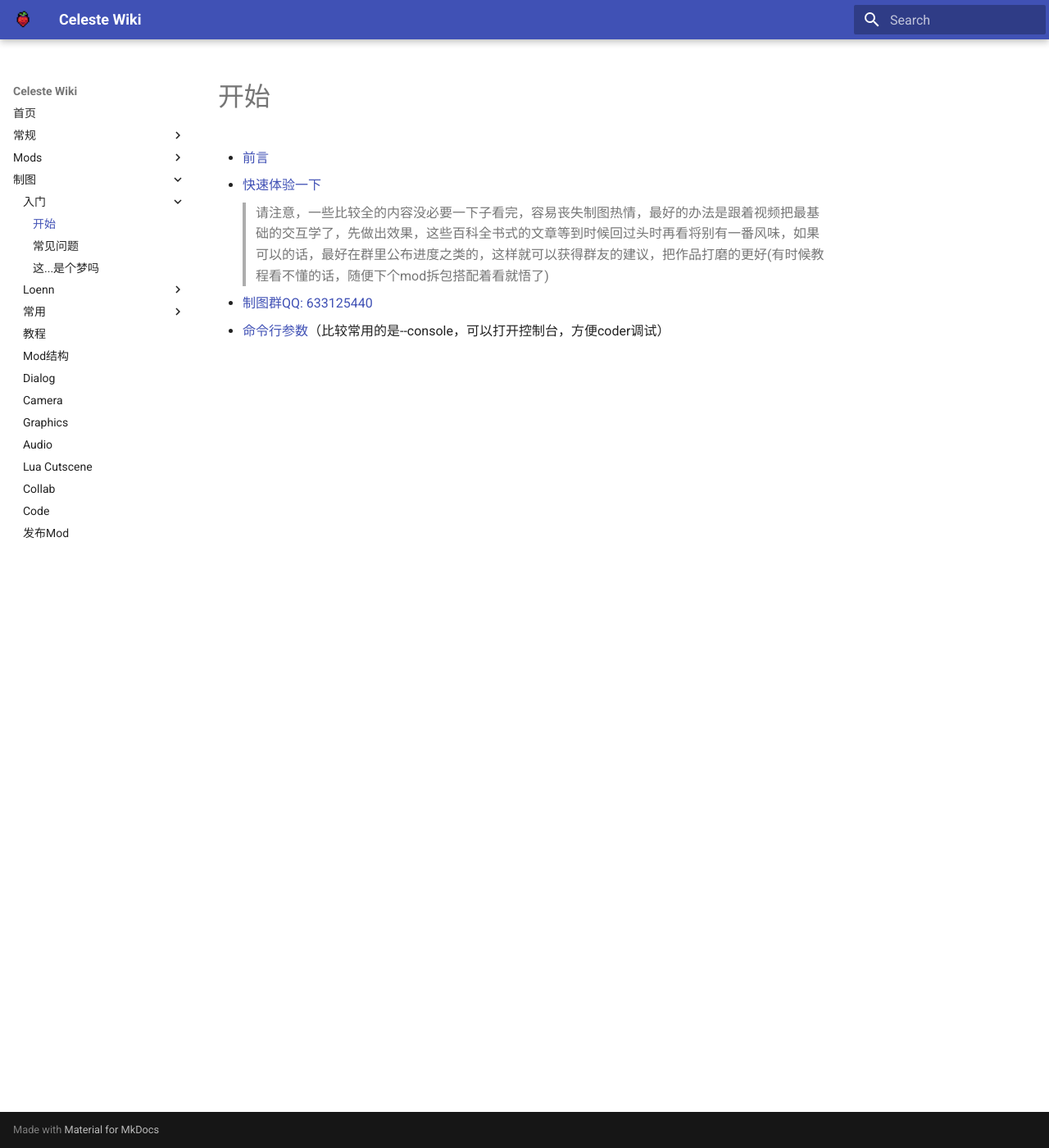
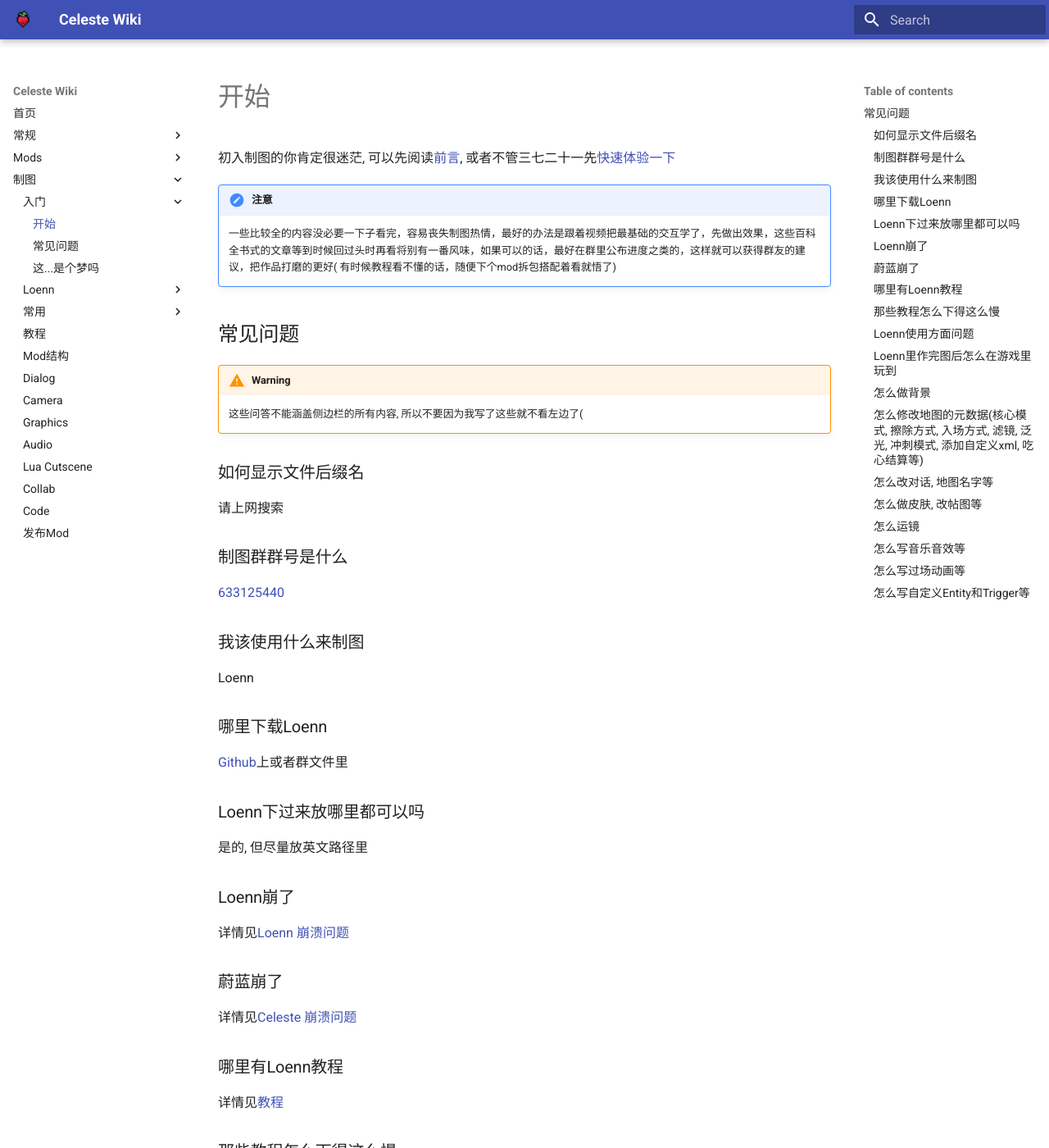
Before and after one commit to LuckyBoy-7/CelesteWikiModule, an MkDocs documentation site: the page built from docs/mappings/start/start.md, in a window 1280 px wide and 1400 px high. Shown: the whole window at 82% size. Built offline with MkDocs 1.6.1 and Material for MkDocs 9.7.7, drawn with Linux system fonts in a browser that asks for light colours; some of the changed text lies outside the part shown.

Commit message:
更适合中国宝宝体质

```diff
--- a/docs/mappings/start/start.md
+++ b/docs/mappings/start/start.md
@@ -1,5 +1,86 @@
-* [前言](https://wiki.biligame.com/celeste/%E6%96%B0%E6%89%8B%E5%BC%95%E5%AF%BC)
-* [快速体验一下](https://www.bilibili.com/video/BV1tR4y1X7wu)
-   >  请注意，一些比较全的内容没必要一下子看完，容易丧失制图热情，最好的办法是跟着视频把最基础的交互学了，先做出效果，这些百科全书式的文章等到时候回过头时再看将别有一番风味，如果可以的话，最好在群里公布进度之类的，这样就可以获得群友的建议，把作品打磨的更好(有时候教程看不懂的话，随便下个mod拆包搭配着看就悟了)
-* [制图群QQ: 633125440](https://qm.qq.com/q/XG1hPIMKQg)
-* [命令行参数](https://github.com/EverestAPI/Resources/wiki/Command-Line-Arguments)（比较常用的是--console，可以打开控制台，方便coder调试）
+初入制图的你肯定很迷茫, 可以先阅读[前言](https://wiki.biligame.com/celeste/%E6%96%B0%E6%89%8B%E5%BC%95%E5%AF%BC),
+或者不管三七二十一先[快速体验一下](https://www.bilibili.com/video/BV1tR4y1X7wu)
+!!! 注意
+    一些比较全的内容没必要一下子看完，容易丧失制图热情，最好的办法是跟着视频把最基础的交互学了，先做出效果，这些百科全书式的文章等到时候回过头时再看将别有一番风味，如果可以的话，最好在群里公布进度之类的，这样就可以获得群友的建议，把作品打磨的更好(
+    有时候教程看不懂的话，随便下个mod拆包搭配着看就悟了)
+
+## 常见问题
+
+!!! warning
+    这些问答不能涵盖侧边栏的所有内容, 所以不要因为我写了这些就不看左边了(
+
+### 如何显示文件后缀名
+
+请上网搜索
+
+### 制图群群号是什么
+
+[633125440](https://qm.qq.com/q/XG1hPIMKQg)
+
+### 我该使用什么来制图
+
+Loenn
+
+### 哪里下载Loenn
+
+[Github](https://github.com/CelestialCartographers/Loenn/releases)上或者群文件里
+
+### Loenn下过来放哪里都可以吗
+
+是的, 但尽量放英文路径里
+
+### Loenn崩了
+
+详情见[Loenn 崩溃问题](../loenn/loenn_issues.md)
+
+### 蔚蓝崩了
+
+详情见[Celeste 崩溃问题](../../mods/common/common_crashes.md)
+
+### 哪里有Loenn教程
+
+详情见[教程](../overall.md)
+
+### 那些教程怎么下得这么慢
+
+可以去制图群群文件里下载
+
+### Loenn使用方面问题
+
+详情见[Loenn 常见问题](../loenn/faq.md)
+
+### Loenn里作完图后怎么在游戏里玩到
+
+详情见[文件结构](../mod_structure.md)
+
+### 怎么做背景
+
+详情见[Stylegrounds](../loenn/stylegrounds.md)
+
+### 怎么修改地图的元数据(核心模式, 擦除方式, 入场方式, 滤镜, 泛光, 冲刺模式, 添加自定义xml, 吃心结算等)
+
+详情见[Metadata](../loenn/metadata.md)
+
+### 怎么改对话, 地图名字等
+
+详情见[Dialog](../dialog.md)
+
+### 怎么做皮肤, 改帖图等
+
+详情见[Graphics](../graphics.md)
+
+### 怎么运镜
+
+详情见[Camera](../camera.md)
+
+### 怎么写音乐音效等
+
+详情见[Audio](../audio.md)
+
+### 怎么写过场动画等
+
+详情见[LuaCutscene](../lua_cutscene.md)
+
+### 怎么写自定义Entity和Trigger等
+
+详情见[Code](../code.md)
```
Also changed, not shown: docs/index.md (+3 -1 lines), docs/mappings/dialog.md (+1 -1 lines), docs/mappings/loenn/faq.md (+9 -7 lines), docs/mappings/loenn/loenn_basis.md (+11 -1 lines), docs/mappings/mod_structure.md (+37 -3 lines).
